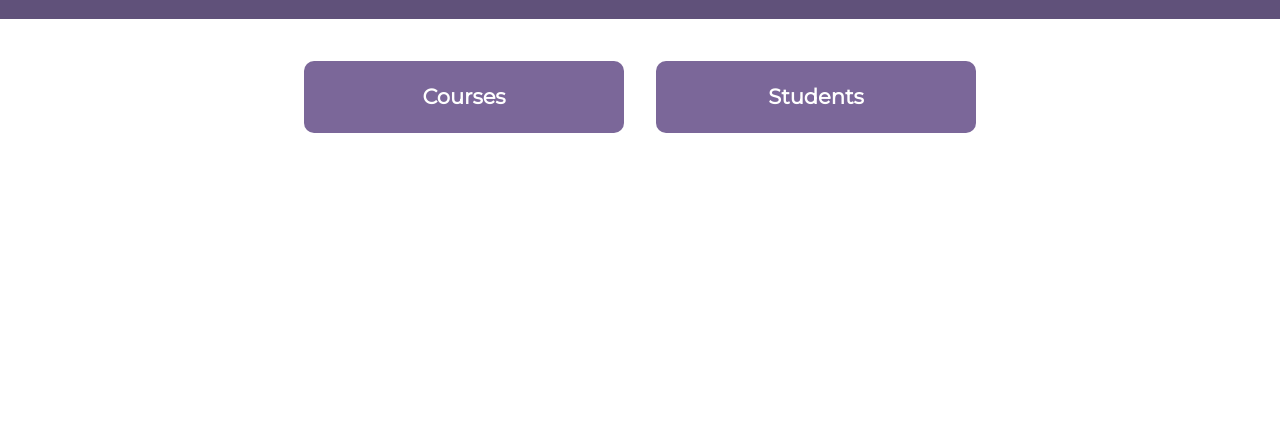
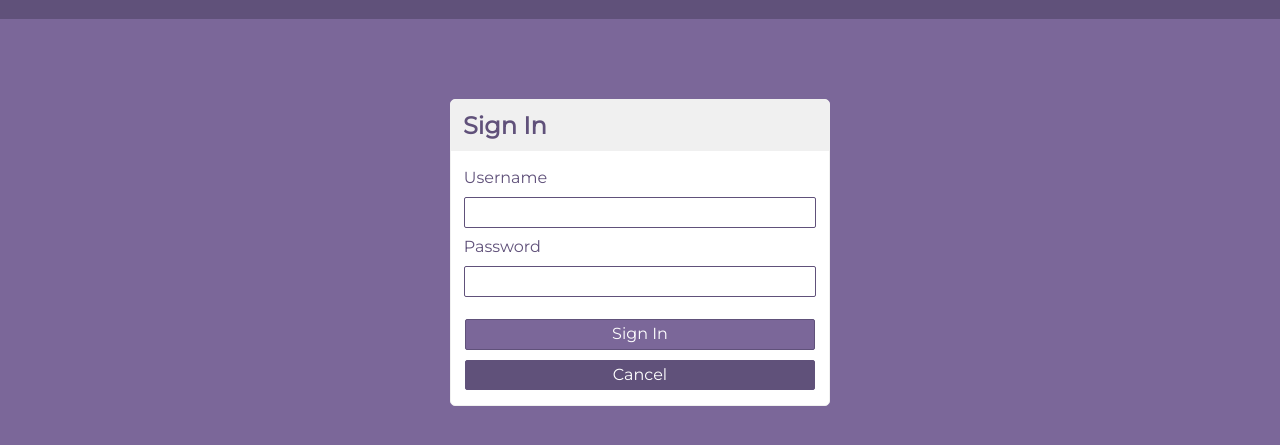
Before and after one commit to mihneacojocaru/EnrolmentExpress, a plain HTML site: page Client/index.html in a window 1280 px wide. Both pictures are taken after a click on the element "Sign In". Shown: the part 61-506 px from the top of the page. Drawn offline with Linux system fonts and the light colour scheme.

Commit message:
add students fix

```diff
--- a/Api/Data/students.json
+++ b/Api/Data/students.json
@@ -298,5 +298,11 @@
     "first_name": "Séverine",
     "last_name": "Aupol",
     "date_of_birth": "06/13/1999"
+  },
+  {
+    "id": 51,
+    "first_name": "Aloïssss",
+    "last_name": "VeldensT",
+    "date_of_birth": "20/12/1990"
   }
 ]
--- a/Client/Js/View/ViewHome.js
+++ b/Client/Js/View/ViewHome.js
@@ -11,7 +11,6 @@ export default class ViewHome{
     pageBuilder = (item) => {
         this.root.innerHTML = '';
         this.root.innerHTML += this.nav(item);
-
         this.root.innerHTML += this.main();
     }
 
@@ -41,6 +40,9 @@ export default class ViewHome{
                 this.pageBuilder('Courses');
                 this.courses();
                 this.populateCourses();
+            }else if(obj.id == 'cancel3'){
+                this.pageBuilder('Enrolment&#x2122;');
+                this.homePage();
             }else if(obj.id == 'addStBtn'){
                 this.postStudent(obj);
             }else if(obj.id == 'cancel'){
@@ -66,7 +68,7 @@ export default class ViewHome{
         return `<nav>
                     <h1 id="toMain" class="homeLink">${item}</h1>
                     <div class="elements">
-                        <span>Sign In</span>
+                        <span id="signIn">Sign In</span>
                     </div>
                 </nav>`;
     }
@@ -76,11 +78,21 @@ export default class ViewHome{
     }
 
     returnHome = () =>{
-        let navBtn = document.querySelector('#toMain');
-        navBtn.addEventListener('click',()=>{
+        let navBtn = document.querySelector('nav');
+        navBtn.addEventListener('click',this.navFunctions);
+    }
+
+    navFunctions = (e) => {
+        let obj = e.target;
+        if(obj.id == 'toMain'){
             this.pageBuilder('Enrolment&#x2122;');
             this.homePage();
-        });
+        }else if(obj.id == 'signIn'){
+            console.log('test');
+            this.pageBuilder('Enrolment&#x2122;');
+            this.signIn();
+        }
+
     }
 
     homePage = () => {
@@ -512,8 +524,8 @@ export default class ViewHome{
                     <input type="password" name="lName">
                 </form>
                 <div class="buttons">
-                    <button id="cancel2">Sign In</button>
-                    <button id="cancel2">Cancel</button>
+                    <button id="cancel3">Sign In</button>
+                    <button id="cancel3">Cancel</button>
                 </div>
             </div>
         </div>
@@ -523,6 +535,4 @@ export default class ViewHome{
         main.innerHTML = content;
         main.addEventListener('click',this.eventHandler);
     }
-
-
 }
--- a/Client/Style/scss/components/_addSection.scss
+++ b/Client/Style/scss/components/_addSection.scss
@@ -1,18 +1,45 @@
 .addSectionStyle{
-    margin: .5em;
-    padding: 2em 5px .5em 5px;
+    margin: 1em;
+    border: 1px solid $font-color-1;
+    border-radius:5px;
+    max-width: 380px;
+    background-color: white;
+    h2{
+        color: $themeOrangeAccent;
+        background-color: $font-color-1;
+        border-radius: 4px 4px 0 0;
+        padding: .5em;
+    }
+
     form{
         @include flexy($dir:column);
-        max-width: 500px;
-        margin-top: 1em;
+        padding: .8em;
         *{
-            padding: 5px 0;
+            margin: 5px 0;
+            color: $themeOrangeAccent;
+        }
+        input{
+            border-color: $themeOrangeAccent;
+            border: 1px solid;
+            border-radius: 2px;
+            padding: 5px;
         }
     }
     .buttons{
-        margin: 10px 0;
-        *{
-            margin-right: 10px;
+        margin-bottom: 10px;
+        text-align: center;
+        button{
+            min-width: calc(100% - 1.8em);
+            margin: 5px 0;
+            background-color: $themeOrange;
+            color: white;
+            padding: 5px;
+            border: 1px solid $themeOrangeAccent;
+            border-radius: 2px;
+            @extend %clickEffect;
+            &:nth-child(2){
+                background-color: $themeOrangeAccent;
+            }
         }
     }
 }
--- a/Client/Style/scss/utility/_variables.scss
+++ b/Client/Style/scss/utility/_variables.scss
@@ -15,7 +15,7 @@ $primary-background: #eff2f3;
 $secondary-background: #d7dcdd;
 $white-background: #fff;
 
-$font-color-1: #aeb6b8;
+$font-color-1: #f0f0f0;
 $font-color-2: #7b868a;
 $font-color-3: #525e61;
 $font-color-4: #3b4446;
```
Also changed, not shown: Client/Style/css/style.css, 1 other file.
